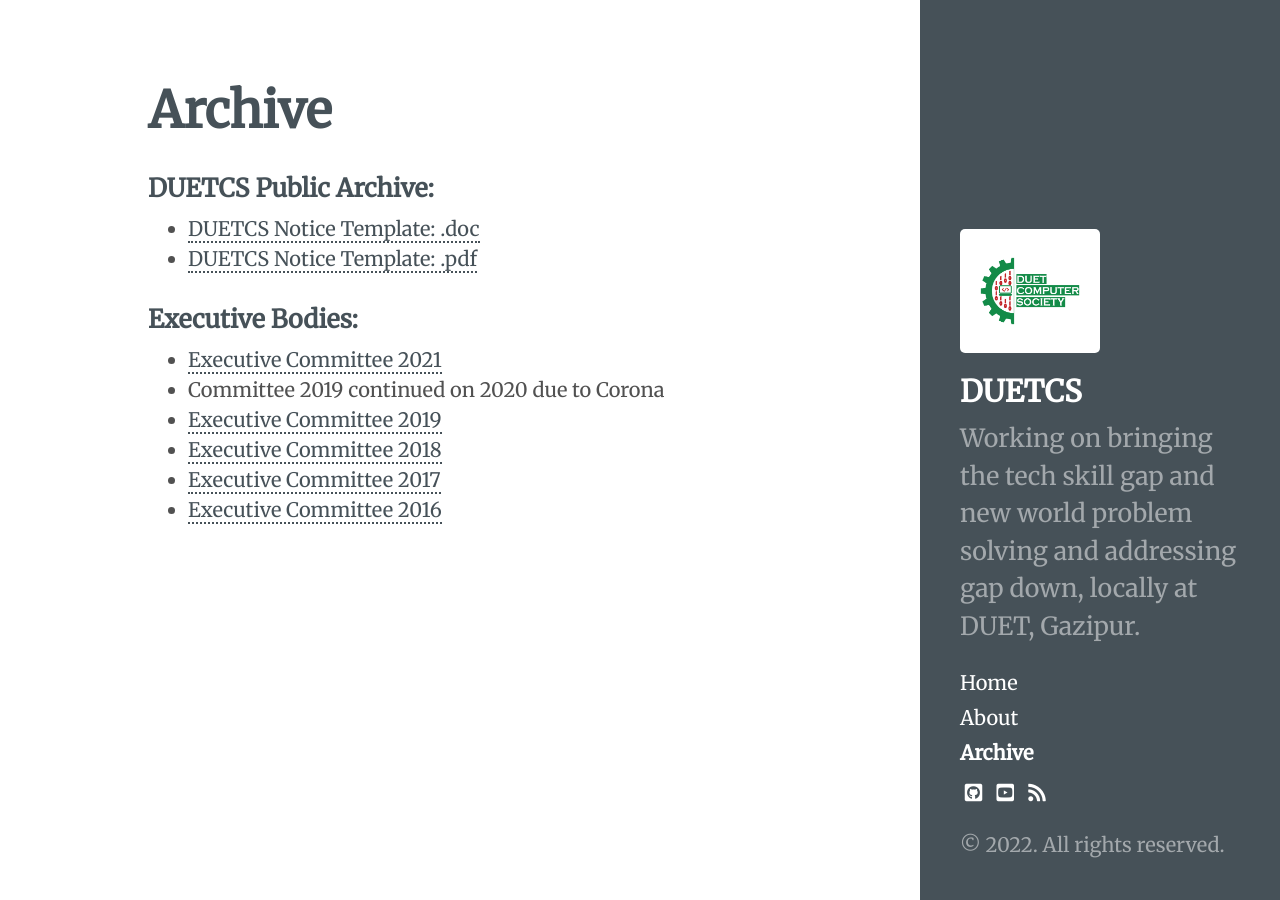
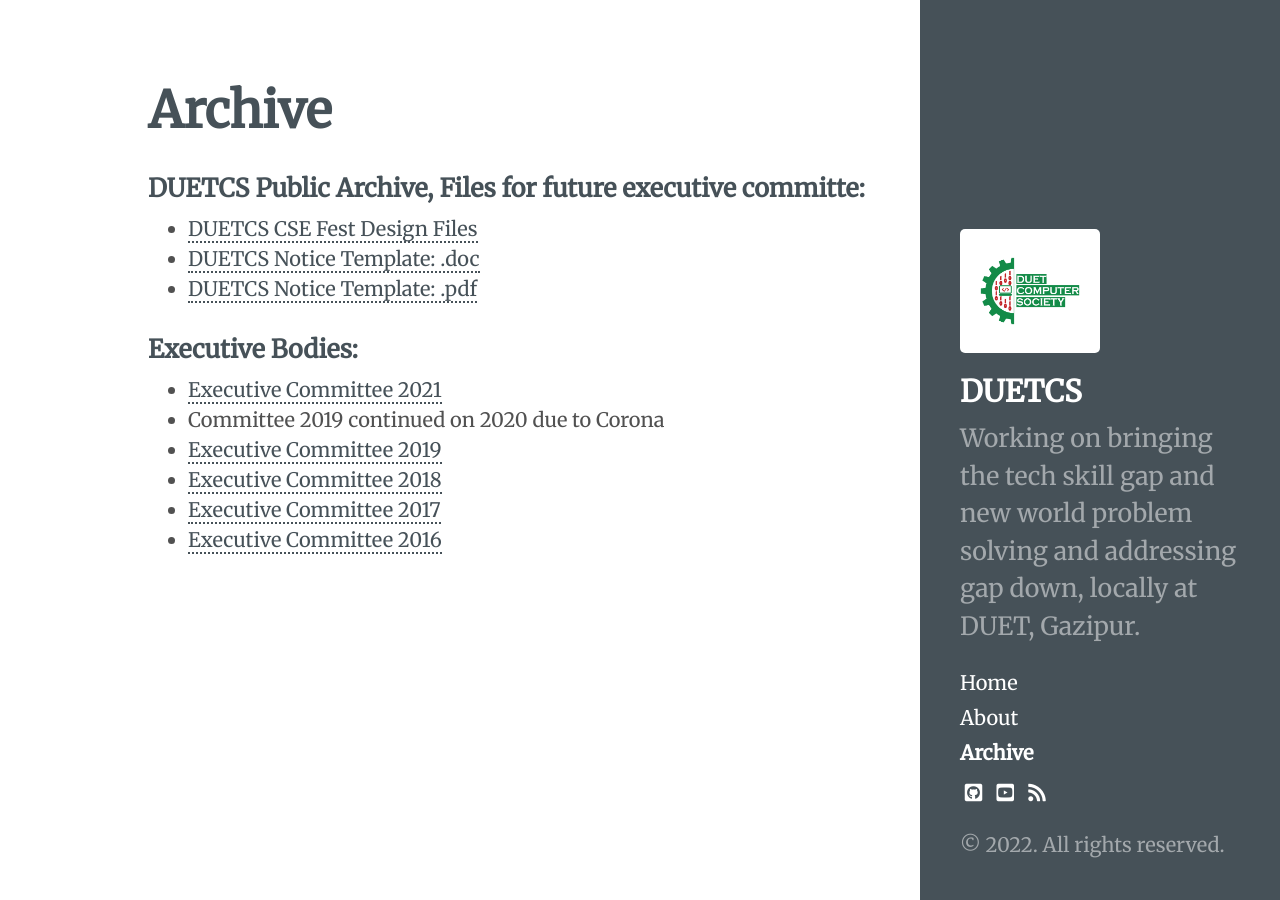
Before and after one commit to ovebepari/ovebepari.github.io, a Jekyll site: the page built from archive.md, in a window 1280 px wide. Built offline with Jekyll 4.4.1, drawn with Linux system fonts in a browser that asks for light colours.

Commit message:
CSE Fest Design files added

```diff
--- a/archive.md
+++ b/archive.md
@@ -3,7 +3,8 @@
 title: 'Archive'
 ---
 
-### DUETCS Public Archive:
+### DUETCS Public Archive, Files for future executive committe:
+- [DUETCS CSE Fest Design Files](https://drive.google.com/drive/folders/10sSSe_yZ30Cw5KXfG7-yyntCNrKfYBLI?usp=sharing)
 - [DUETCS Notice Template: .doc](https://docs.google.com/document/d/1z4OiNqHZ7yYGKaTghCpNFmcokK_8kYx7/edit?usp=sharing&ouid=102631987328778928506&rtpof=true&sd=true)
 - [DUETCS Notice Template: .pdf](https://drive.google.com/file/d/1_CY75SmQBuxdkrmg7lRhrTobsOOGMcAq/view?usp=sharing)
 
```
